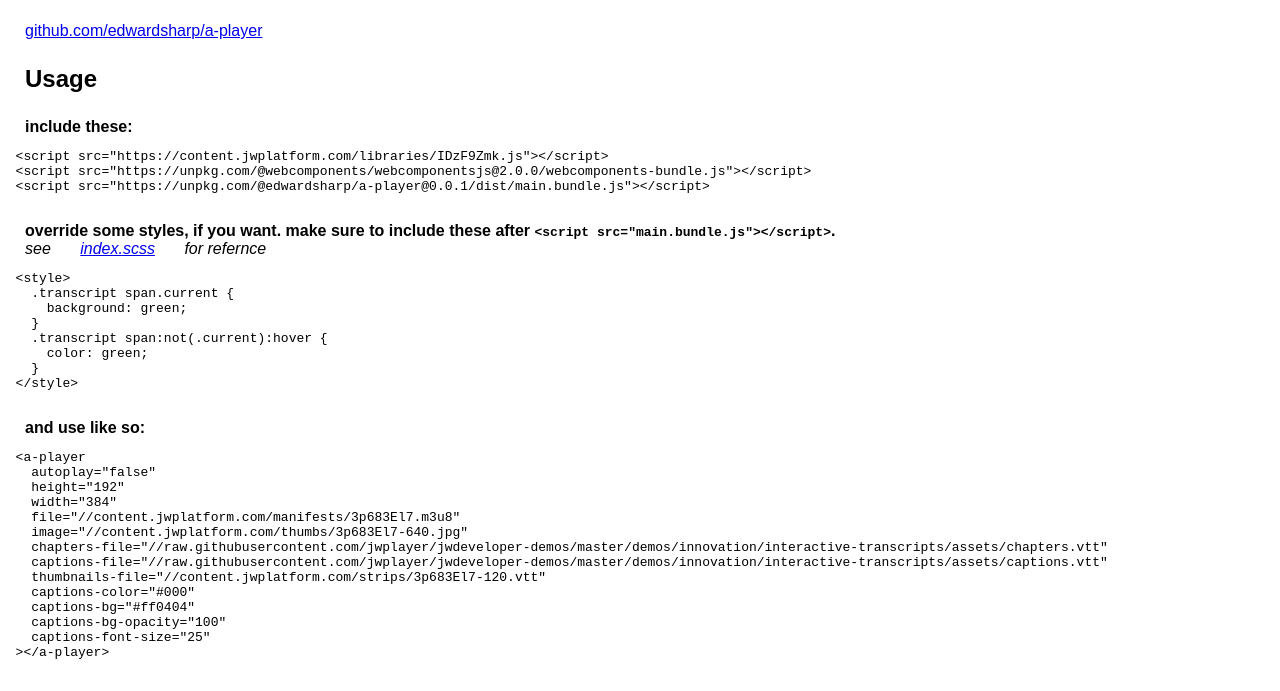
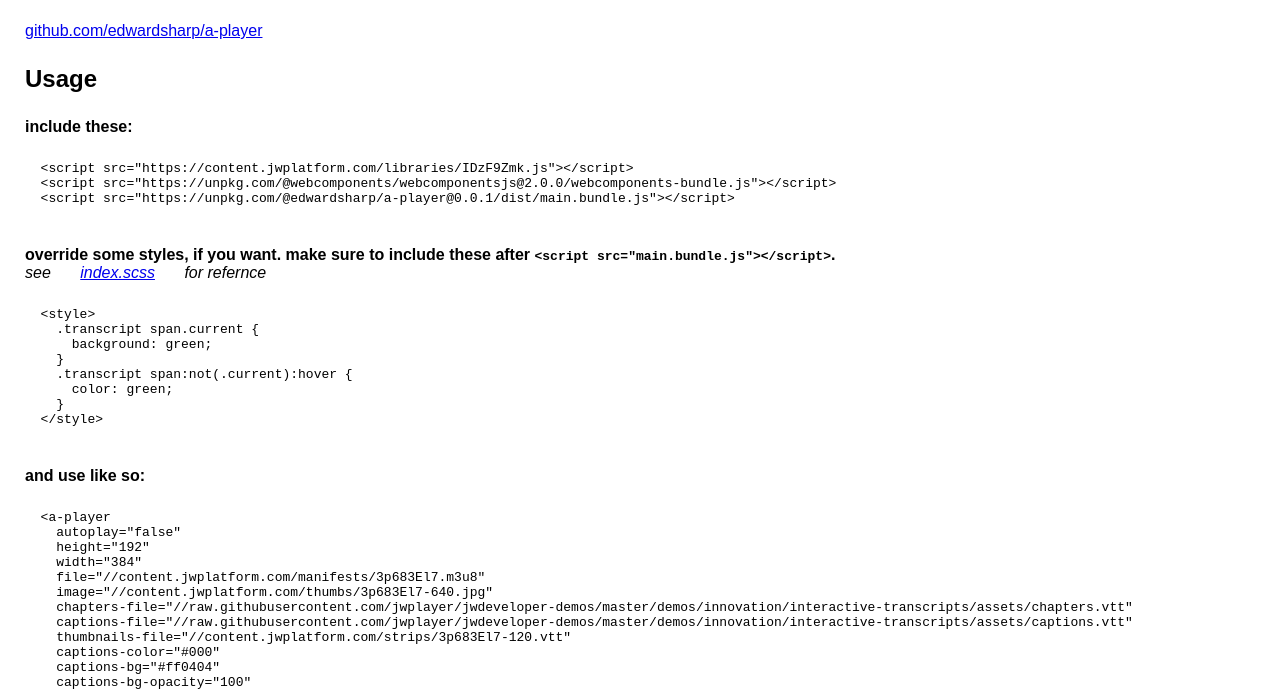
Before and after one commit to edwardsharp/a-player, a plain HTML site: page index.html in a window 1280 px wide. Shown: the part 65-756 px from the top of the page. Drawn offline with Linux system fonts and the light colour scheme.

Commit message:
tidy demo

```diff
--- a/index.html
+++ b/index.html
@@ -13,7 +13,7 @@
     padding: 0;
     font-family: sans-serif;
   }
-  h1,h2,b,i,a {
+  h1,h2,b,i,a,pre {
     margin: 25px;
   }
   pre{
```
